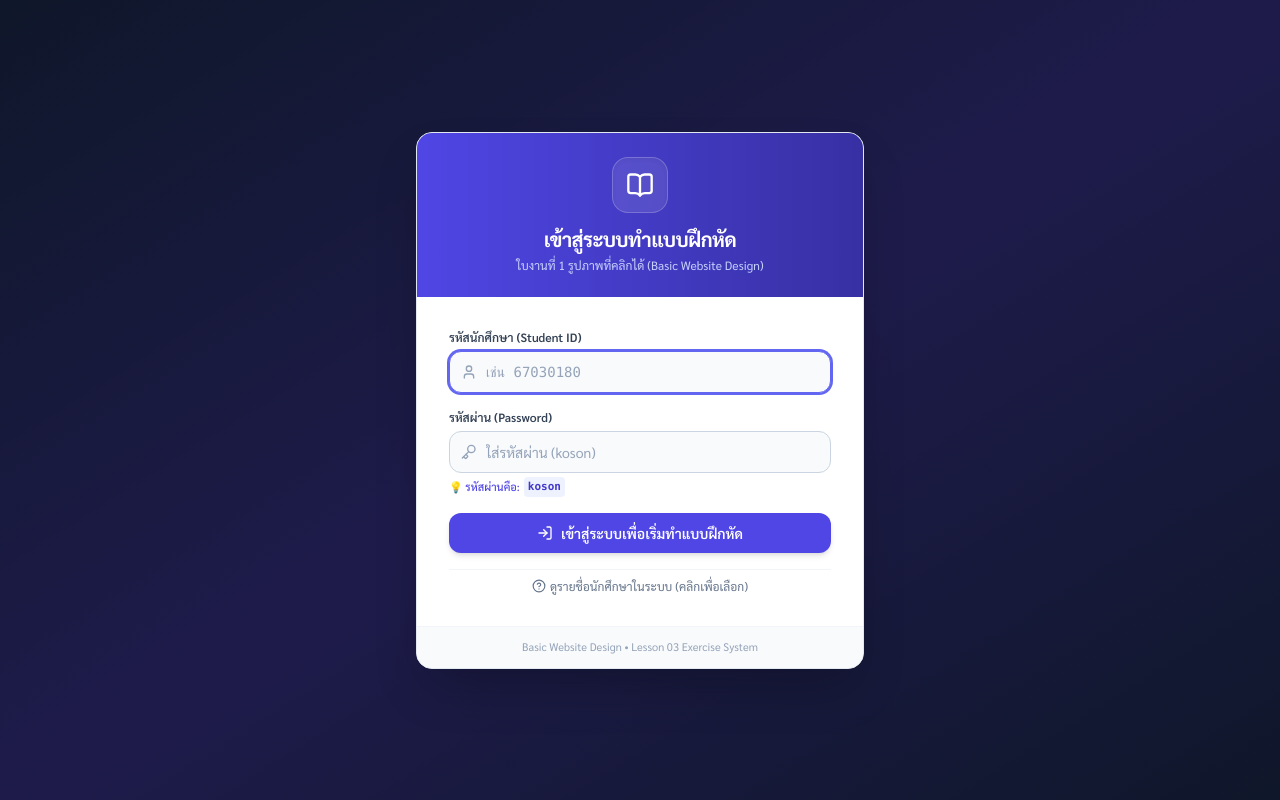
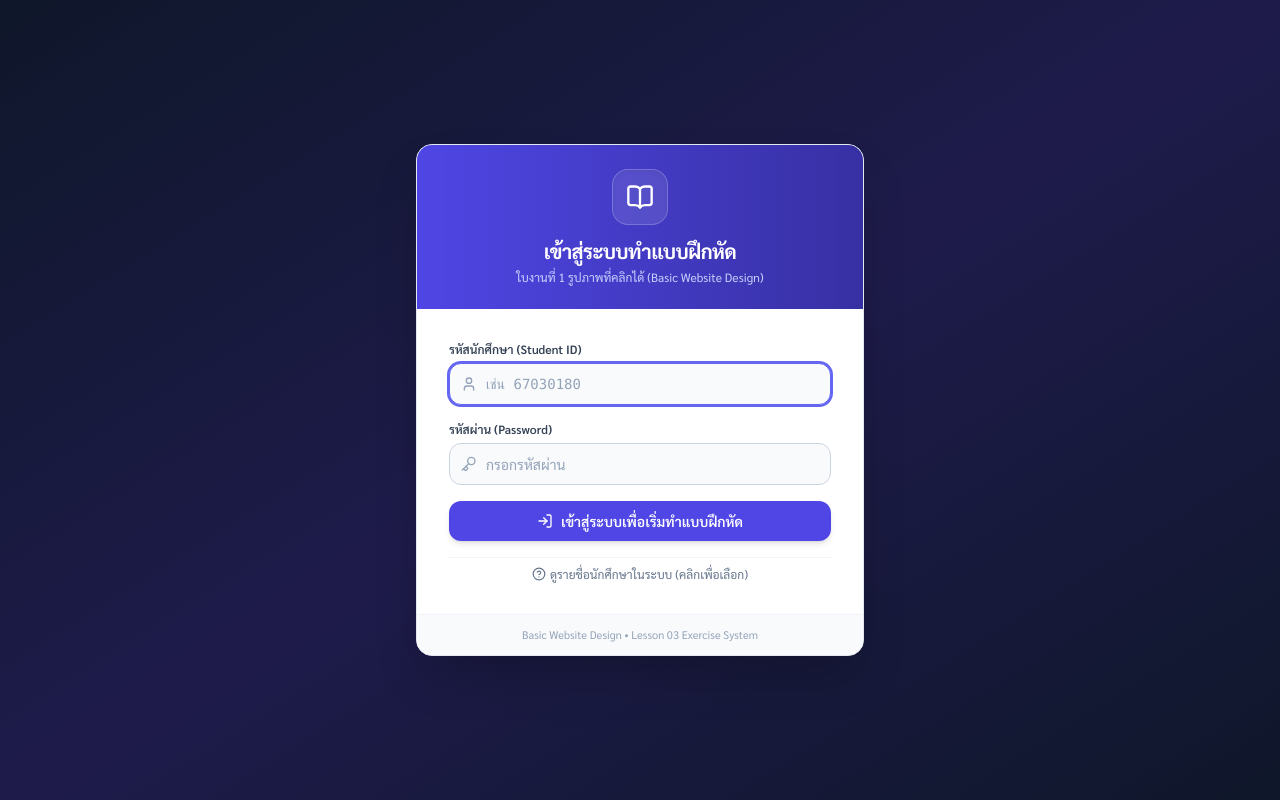
Before and after one commit to PetchAuisui/Exercise-Lesson03, a React (Vite) app: page / in a window 1280 px wide. Built offline with nearby package versions, Linux system fonts and the light colour scheme.

Commit message:
feat: update authentication password to kmitl and remove password disclosure from UI

```diff
--- a/src/components/LoginScreen.jsx
+++ b/src/components/LoginScreen.jsx
@@ -22,7 +22,6 @@ export default function LoginScreen({ onLoginSuccess }) {
 
   const handleSelectStudent = (id) => {
     setStudentId(id);
-    setPassword('koson');
     setError('');
   };
 
@@ -90,14 +89,9 @@ export default function LoginScreen({ onLoginSuccess }) {
                   setPassword(e.target.value);
                   setError('');
                 }}
-                placeholder="ใส่รหัสผ่าน (koson)"
+                placeholder="กรอกรหัสผ่าน"
                 className="w-full pl-9 pr-3 py-2.5 bg-slate-50 border border-slate-300 rounded-xl text-sm text-slate-900 placeholder:text-slate-400 focus:outline-none focus:ring-2 focus:ring-indigo-500 focus:border-indigo-500 transition"
               />
-            </div>
-            <div className="flex items-center justify-between mt-1 text-[11px] text-slate-500">
-              <span className="flex items-center gap-1 text-indigo-600 font-medium">
-                💡 รหัสผ่านคือ: <code className="bg-indigo-50 text-indigo-700 px-1 py-0.5 rounded font-mono font-bold">koson</code>
-              </span>
             </div>
           </div>
 
--- a/src/data/students.js
+++ b/src/data/students.js
@@ -16,7 +16,7 @@ export const STUDENTS_DATABASE = [
   { id: '67030351', name: 'นายศิวาภัทร อุยสุย' },
 ];
 
-export const AUTH_PASSWORD = 'koson';
+export const AUTH_PASSWORD = 'kmitl';
 
 export function authenticateStudent(studentId, password) {
   const cleanId = (studentId || '').trim();
@@ -32,7 +32,7 @@ export function authenticateStudent(studentId, password) {
   }
 
   if (cleanPassword !== AUTH_PASSWORD) {
-    return { success: false, message: 'รหัสผ่านไม่ถูกต้อง (รหัสผ่านคือ koson)' };
+    return { success: false, message: 'รหัสผ่านไม่ถูกต้อง กรุณาลองใหม่อีกครั้ง' };
   }
 
   return {
```
Also changed, not shown: 1 other file (tests, documents, lock files or other folders).
